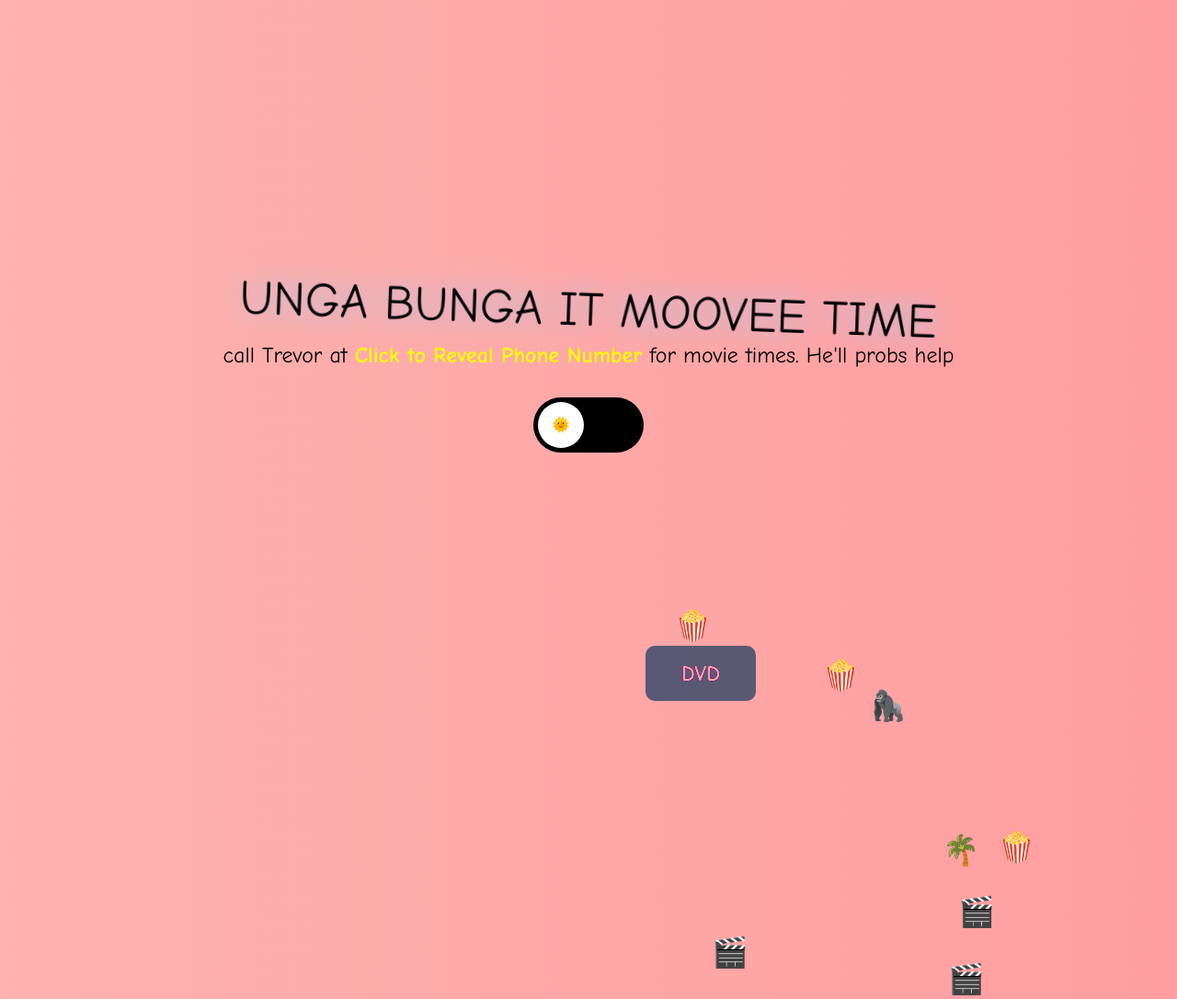
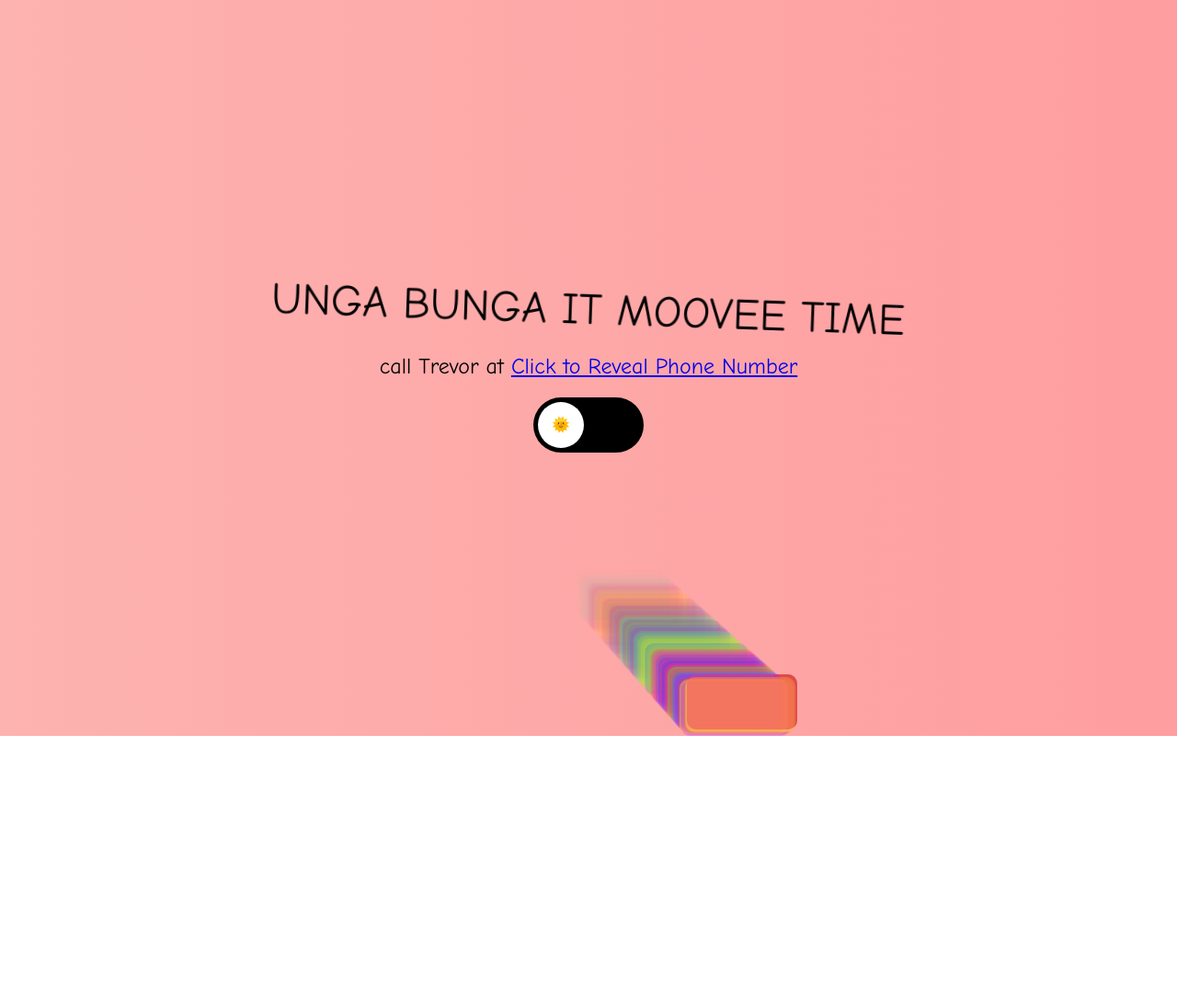
Before and after one commit to jgriffin1/GrandTheaters, a plain HTML site: page index.html in a window 1280 px wide. Shown: the top 1086 px of the page at 92% size. After the commit the page ends 800 px from the top, so only its background shows below. Drawn offline with Linux system fonts and the light colour scheme.

Commit message:
idk why I'm doing this

```diff
--- a/index.html
+++ b/index.html
@@ -26,53 +26,29 @@ body {
     color: var(--text-color);
 }
 
-/* 🌈 BG animation */
 @keyframes rainbowBG {
     0% { background-position: 0% 50% }
     50% { background-position: 100% 50% }
     100% { background-position: 0% 50% }
 }
 
-/* 💥 TEXT CHAOS */
+/* TEXT */
 .main-text {
     font-size: 3em;
-    text-transform: uppercase;
-    animation: wobble 1s infinite alternate, glow 0.6s infinite alternate;
-    cursor: pointer;
+    animation: wobble 1s infinite alternate;
 }
 
 @keyframes wobble {
-    from { transform: rotate(-2deg) scale(1); }
-    to { transform: rotate(2deg) scale(1.1); }
-}
-
-@keyframes glow {
-    from { text-shadow: 0 0 10px white; }
-    to { text-shadow: 0 0 30px hotpink, 0 0 50px cyan; }
+    from { transform: rotate(-2deg); }
+    to { transform: rotate(2deg); }
 }
 
 .sub-text {
     font-size: 1.5em;
     margin: 20px;
-    animation: floaty 3s ease-in-out infinite;
 }
 
-@keyframes floaty {
-    0%,100% { transform: translateY(0); }
-    50% { transform: translateY(-15px); }
-}
-
-a {
-    color: yellow;
-    font-weight: bold;
-    text-decoration: none;
-}
-
-a:hover {
-    transform: scale(1.3) rotate(10deg);
-}
-
-/* 🔘 TOGGLE */
+/* TOGGLE */
 .switch {
     width: 120px;
     height: 60px;
@@ -80,9 +56,7 @@ a:hover {
     z-index: 10;
 }
 
-.switch input {
-    display: none;
-}
+.switch input { display: none; }
 
 .slider {
     position: absolute;
@@ -112,7 +86,7 @@ input:checked + .slider::before {
     content: "🌙";
 }
 
-/* 📀 DVD LOGO */
+/* DVD */
 #dvd {
     position: absolute;
     width: 120px;
@@ -127,16 +101,31 @@ input:checked + .slider::before {
     mix-blend-mode: difference;
 }
 
-/* 🌴 floating emoji */
-.emoji {
+/* TRAIL */
+.trail {
+    position: absolute;
+    width: 120px;
+    height: 60px;
+    border-radius: 10px;
+    opacity: 0.4;
+    pointer-events: none;
+    animation: fadeTrail 1s linear forwards;
+}
+
+@keyframes fadeTrail {
+    to { opacity: 0; transform: scale(0.8); }
+}
+
+/* EXPLOSION */
+.explosion {
     position: absolute;
     font-size: 2rem;
-    animation: floatEmoji linear infinite;
+    animation: boom 1s ease-out forwards;
 }
 
-@keyframes floatEmoji {
-    from { transform: translateY(100vh); }
-    to { transform: translateY(-10vh); }
+@keyframes boom {
+    from { transform: scale(1); opacity: 1; }
+    to { transform: scale(3); opacity: 0; }
 }
 
 </style>
@@ -151,7 +140,6 @@ input:checked + .slider::before {
     <a href="https://youtu.be/dQw4w9WgXcQ?si=M_oTXja0paKxcQOz" target="_blank">
         Click to Reveal Phone Number
     </a>
-    for movie times. He'll probs help
 </div>
 
 <label class="switch">
@@ -164,7 +152,7 @@ input:checked + .slider::before {
 <script>
 const toggle = document.getElementById('themeToggle');
 
-/* 🎨 COLOR MODES */
+/* 🎨 THEME */
 function setTheme(isDark) {
     if (isDark) {
         document.documentElement.style.setProperty('--bg1', '#0f2027');
@@ -190,63 +178,87 @@ prefersDark.addEventListener('change', (e) => {
     toggle.checked = e.matches;
 });
 
-/* 📀 DVD BOUNCE */
+/* DVD */
 const dvd = document.getElementById('dvd');
+
 let x = 100, y = 100;
 let dx = 2, dy = 2;
+let speedMultiplier = 1;
 
-function randomColor(darkMode) {
-    if (darkMode) {
-        return `hsl(${Math.random()*360}, 80%, 40%)`; // darker
-    } else {
-        return `hsl(${Math.random()*360}, 100%, 60%)`; // bright
-    }
+function randomColor(dark) {
+    return dark
+        ? `hsl(${Math.random()*360}, 80%, 40%)`
+        : `hsl(${Math.random()*360}, 100%, 60%)`;
 }
 
 dvd.style.background = randomColor(toggle.checked);
+
+function createTrail() {
+    const t = document.createElement('div');
+    t.className = 'trail';
+    t.style.left = x + 'px';
+    t.style.top = y + 'px';
+    t.style.background = randomColor(toggle.checked);
+    document.body.appendChild(t);
+    setTimeout(() => t.remove(), 1000);
+}
+
+function explode(x, y) {
+    for (let i = 0; i < 20; i++) {
+        const e = document.createElement('div');
+        e.className = 'explosion';
+        e.innerText = ['💥','✨','🔥','🎉'][Math.floor(Math.random()*4)];
+        e.style.left = x + 'px';
+        e.style.top = y + 'px';
+        document.body.appendChild(e);
+        setTimeout(() => e.remove(), 1000);
+    }
+}
 
 function animateDVD() {
     const width = window.innerWidth - dvd.offsetWidth;
     const height = window.innerHeight - dvd.offsetHeight;
 
-    x += dx;
-    y += dy;
+    x += dx * speedMultiplier;
+    y += dy * speedMultiplier;
 
-    let hit = false;
+    let hitX = false;
+    let hitY = false;
 
     if (x <= 0 || x >= width) {
         dx *= -1;
-        hit = true;
+        hitX = true;
     }
+
     if (y <= 0 || y >= height) {
         dy *= -1;
-        hit = true;
+        hitY = true;
     }
 
-    if (hit) {
+    // 🎯 PERFECT CORNER HIT
+    if (hitX && hitY) {
+        if (Math.random() < 0.3) { // rare-ish
+            explode(x, y);
+        }
+    }
+
+    if (hitX || hitY) {
         dvd.style.background = randomColor(toggle.checked);
     }
 
     dvd.style.left = x + 'px';
     dvd.style.top = y + 'px';
 
+    createTrail();
+
+    // ⚡ SPEED UP OVER TIME
+    speedMultiplier += 0.0005;
+
     requestAnimationFrame(animateDVD);
 }
 
 animateDVD();
 
-/* 🌴 emoji chaos */
-setInterval(() => {
-    const e = document.createElement('div');
-    e.className = 'emoji';
-    e.innerText = ['🌴','🦍','🎬','🍿'][Math.floor(Math.random()*4)];
-    e.style.left = Math.random()*100 + 'vw';
-    e.style.animationDuration = (Math.random()*5+5) + 's';
-    document.body.appendChild(e);
-
-    setTimeout(() => e.remove(), 10000);
-}, 500);
-
 </script>
 
 </body>
```
